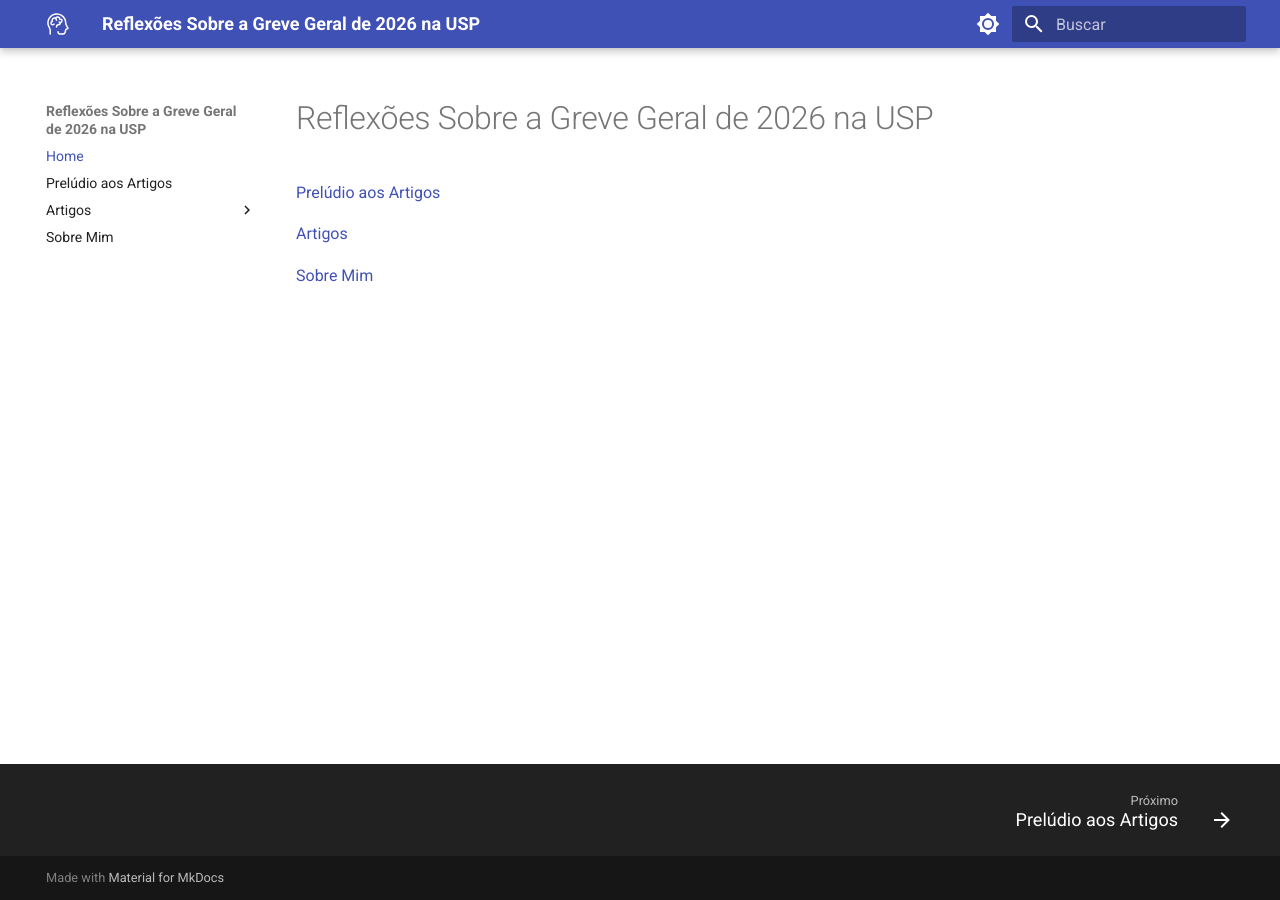
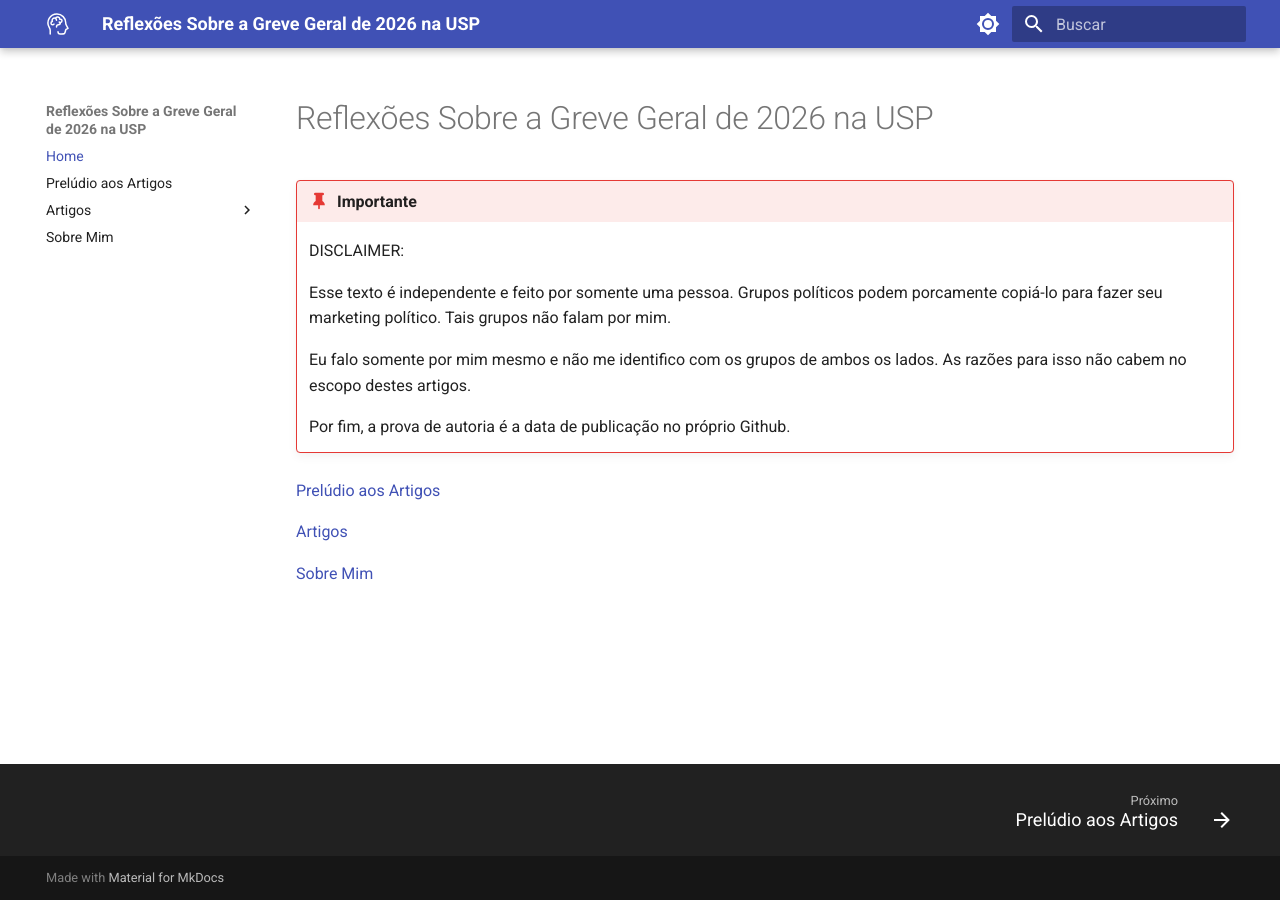
Before and after one commit to ogauche/reflexoes-sobre-a-greve-de-2026-na-usp, an MkDocs documentation site: the page built from docs/index.md, in a window 1280 px wide. Built offline with MkDocs 1.6.1 and Material for MkDocs 9.7.7, drawn with Linux system fonts in a browser that asks for light colours.

Commit message:
Disclaimer sobre meu posicionamento e pequena adição ao artigo do PAPFE para esclarecimentos.

```diff
--- a/docs/index.md
+++ b/docs/index.md
@@ -1,4 +1,14 @@
 # Reflexões Sobre a Greve Geral de 2026 na USP
+
+!!! important "Importante"
+    DISCLAIMER:
+
+    Esse texto é independente e feito por somente uma pessoa. Grupos políticos podem porcamente copiá-lo para fazer seu marketing político. Tais grupos não falam por mim.
+
+    Eu falo somente por mim mesmo e não me identifico com os grupos de ambos os lados.
+    As razões para isso não cabem no escopo destes artigos.
+
+    Por fim, a prova de autoria é a data de publicação no próprio Github.
 
 [Prelúdio aos Artigos](preludio-aos-artigos/index.md)
 
```
Also changed, not shown: docs/artigos/da-politica.md (+1 -1 lines), docs/artigos/sobre-o-aumento-do-papfe.md (+6 -0 lines), notion_raw/Reflexões Sobre a Greve Geral de 2026 na USP 80d46c02f408831695290123dcaf7848.md (+14 -0 lines), notion_raw/Reflexões Sobre a Greve Geral de 2026 na USP/Artigos/Da Política 9cd46c02f4088232b653818a1efce2c0.md (+1 -1 lines), notion_raw/Reflexões Sobre a Greve Geral de 2026 na USP/Artigos/Sobre o Aumento do PAPFE b3c46c02f40882faacfc81a01c64bc39.md (+6 -0 lines).
